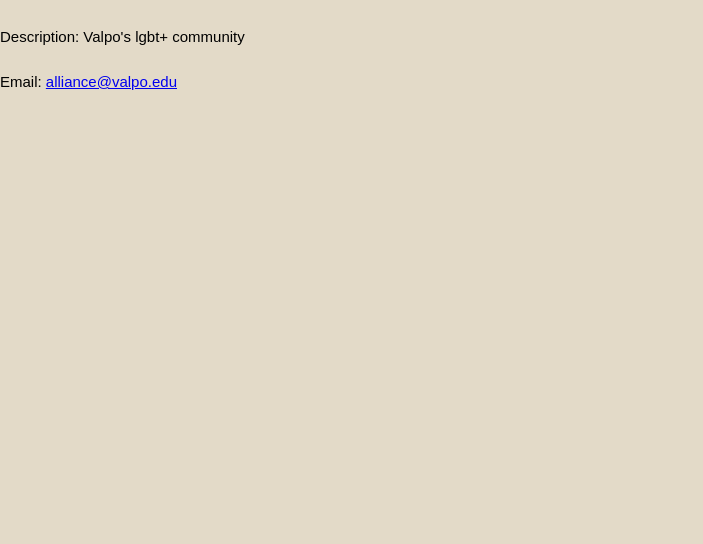
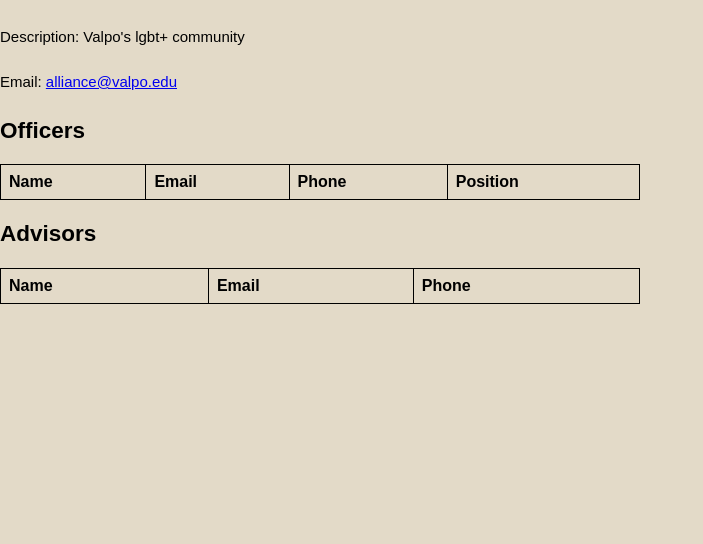
Before and after one commit to ahauck74/student-senate, a Flask app: page /orgs/1 in a window 1280 px wide. Shown: the part 163-707 px from the top of the page, without its empty margins (0-703 px from the left). Run offline with Flask 2, Linux system fonts and the light colour scheme; data comes from the database, SQL or seed files in the repository; lists and menus that the app fills with data are empty.

Commit message:
templates/org_ind.html

```diff
--- a/templates/org_ind.html
+++ b/templates/org_ind.html
@@ -3,6 +3,21 @@
 	<head>
 	<title>{{NAME}}</title>
 		<link rel="stylesheet" href="/static/css/styles.css">
+		<style> th{ text-align: left; } </style>
+		<style>
+table {
+  font-family: arial, sans-serif;
+  border-collapse: collapse;
+  width: 100%;
+}
+
+td, th {
+  border: 1px solid #000000;
+  text-align: left;
+  padding: 8px;
+}
+
+</style>
 	</head>
 	<body>
 		<div id="header">
@@ -16,6 +31,42 @@
 			<!currently broken and under construction>
 			<p>Email: <a href="mailto:{{EMAIL}}" target="_top">{{EMAIL}}</a></p>
 		</div>
+
+		<h2> Officers </h2>
+		<table style="width:50%">
+		  <tr>
+			<th>Name</th>
+			<th>Email</th>
+			<th>Phone</th>
+			<th>Position</th>
+		  </tr>
+		  {% for i in range(OFF_LIST|length) %}
+		  <tr>
+		    <td>{{ OFF_LIST[i][0] }}</td>
+		    <td>{{ OFF_LIST[i][2] }}</td>
+		    <td>{{ OFF_LIST[i][1] }}</td>
+		    <td>{{ OFF_LIST[i][3] }}</td>
+		  </tr>
+		  {% endfor %}
+		</table>
+
+		<h2> Advisors </h2>
+		<table style="width:50%">
+		  <tr>
+			<th>Name</th>
+			<th>Email</th>
+			<th>Phone</th>
+		  </tr>
+		  {% for i in range(ADV_LIST|length) %}
+		  <tr>
+		    <td>{{ ADV_LIST[i][0] }}</td>
+		    <td>{{ ADV_LIST[i][2] }}</td>
+		    <td>{{ ADV_LIST[i][1] }}</td>
+		  </tr>
+		  {% endfor %}
+		</table>
+
+
 	</body>
 
 	<footer id="footer">
```
